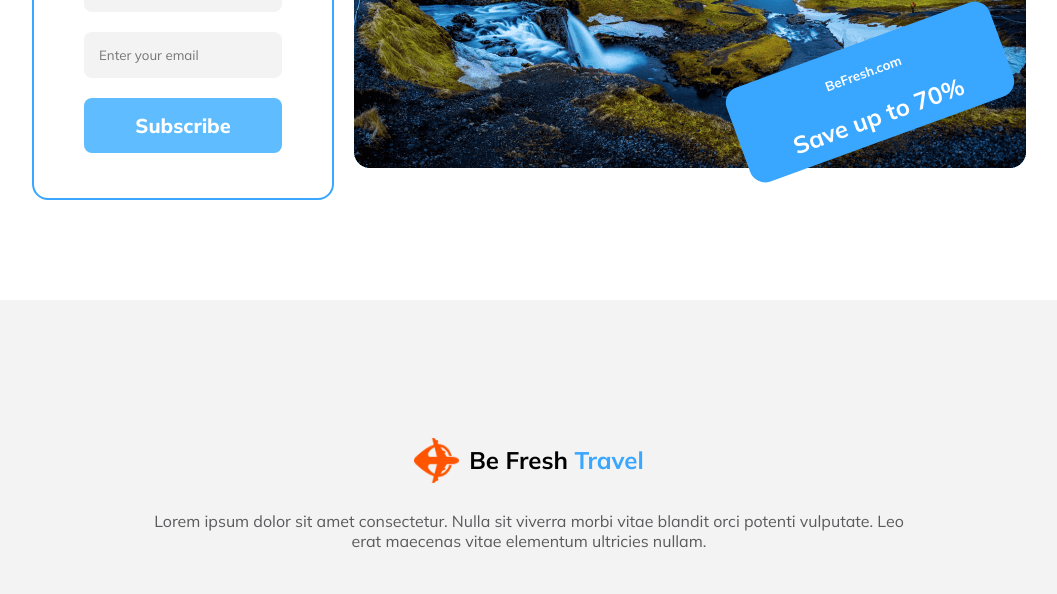
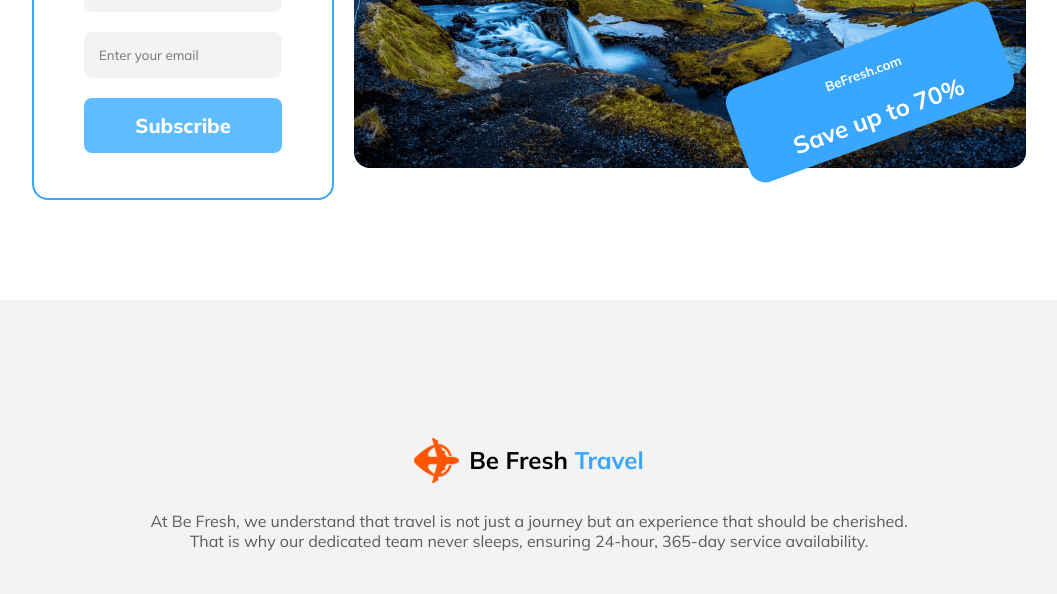
Before and after one commit to Juwel-771/Be-Fresh-Hotel, a plain HTML site: page index.html in a window 1280 px wide. Shown: the part 3938-4532 px from the top of the page, without its empty margins (111-1168 px from the left). Drawn offline with Linux system fonts and the light colour scheme.

Commit message:
Project completed

```diff
--- a/index.html
+++ b/index.html
@@ -178,7 +178,7 @@
                 <h2>Be Fresh <span class="site-title">Travel</span></h2>
             </div>
             <p class="footer-paragraph">
-                Lorem ipsum dolor sit amet consectetur. Nulla sit viverra morbi vitae blandit orci potenti vulputate. Leo erat maecenas vitae elementum ultricies nullam.
+                At Be Fresh, we understand that travel is not just a journey but an experience that should be cherished. That is why our dedicated team never sleeps, ensuring 24-hour, 365-day service availability.
             </p>
             <div class="icon-section">
                 <img src="./images/facebook.svg" alt="">
```
